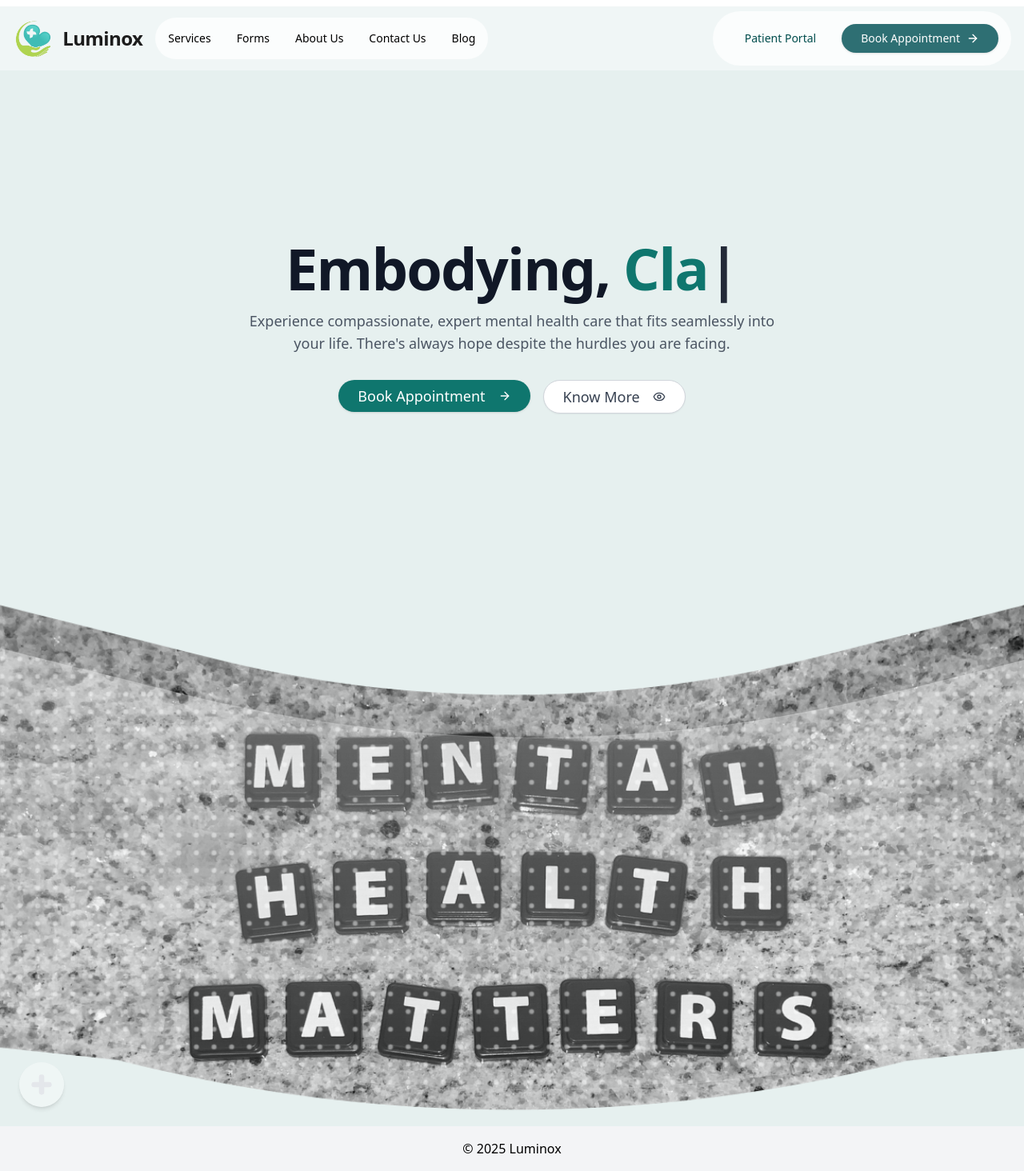
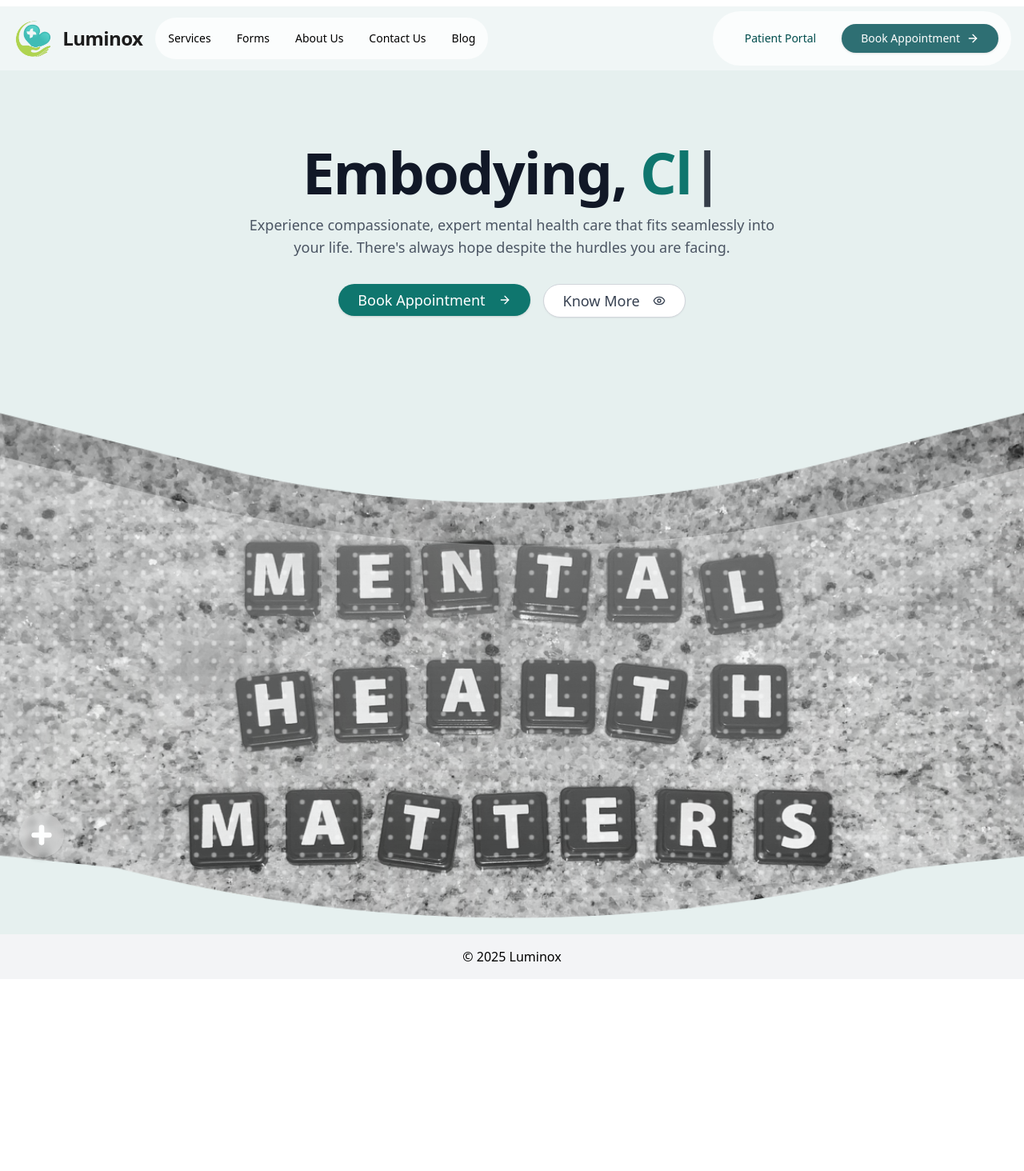
Before and after one commit to officialoptimusdev/luminox, a React (Vite) app: page / in a window 1280 px wide. Shown: the whole page at 80% size. After the commit the page ends 1224 px from the top, so only its background shows below. Built offline with nearby package versions, Linux system fonts and the light colour scheme.

Commit message:
feature: wrapped up Hero Fade Slider

```diff
--- a/src/components/FadeSlider/index.jsx
+++ b/src/components/FadeSlider/index.jsx
@@ -21,8 +21,8 @@ export default function FadeSlider({ images = [], duration = 4000 }) {
   }, [currentIndex, duration, images.length]);
 
   return (
-    <div className="relative h-[50vh] sm:h-[60vh] md:h-[75vh] lg:h-[85vh] overflow-hidden bg-[#e6f0ef]">
-      {/* Slides as background-image wrappers so overlay aligns exactly with crop */}
+    <div className="relative h-[20vh] sm:h-[60vh] md:h-[75vh] lg:h-[85vh] overflow-hidden">
+      {/* Slides */}
       {images.map((img, index) => (
         <div
           key={index}
@@ -33,12 +33,10 @@ export default function FadeSlider({ images = [], duration = 4000 }) {
           `}
           style={{
             backgroundImage: `url(${img})`,
-            // optionally add backgroundPosition if you need different focal points
             backgroundPosition: "center center",
           }}
         >
-          {/* Place overlay inside the same box so it hugs exactly */}
-          <GlassWaveOverlay className="pointer-events-auto" />
+          <GlassWaveOverlay className="pointer-events-none" />
         </div>
       ))}
     </div>
--- a/src/components/Hero/index.jsx
+++ b/src/components/Hero/index.jsx
@@ -3,8 +3,6 @@ import { Button } from "@/components/ui/button";
 import { ArrowRight, Eye } from "lucide-react";
 import FadeSlider from "../FadeSlider";
 import heroImages from "@/constants/heroImages";
-
-
 
 
 export default function Hero() {
@@ -42,7 +40,8 @@ export default function Hero() {
   }, [subIndex, index, backspace]);
 
   return (
-    <section className="w-full relative flex flex-col items-center justify-center text-center min-h-[80vh] bg-[#e6f0ef] px-4 sm:px-6 lg:px-8">
+    <>
+      <section className="w-full relative flex flex-col items-center justify-center text-center min-h-[50vh] bg-[#e6f0ef] px-4 sm:px-6 lg:px-8">
         {/* Heading */}
         <h1 className="text-4xl sm:text-5xl md:text-6xl lg:text-7xl font-extrabold tracking-tight text-gray-900 mb-4">
           Embodying,{" "}
@@ -71,7 +70,13 @@ export default function Hero() {
             Know More <Eye className="ml-2 w-5 h-5" />
           </Button>
         </div>
+      </section>
 
-    </section>
+      <div className="bg-[#e6f0ef]">
+        <FadeSlider images={heroImages} duration={5000} />
+      </div>
+
+    </>
+
   );
 }
--- a/src/pages/home/index.jsx
+++ b/src/pages/home/index.jsx
@@ -1,13 +1,11 @@
 
 import Hero from "@/components/Hero";
-import heroImages from "@/constants/heroImages";
-import FadeSlider from "@/components/FadeSlider";
+
 
 const Home = () => {
   return (
     <main className="w-full">
       <Hero />
-      <FadeSlider images={heroImages} duration={5000} />
     </main>
   );
 };
--- a/src/utils/GlassWaveOverlay.jsx
+++ b/src/utils/GlassWaveOverlay.jsx
@@ -52,8 +52,8 @@ export default function GlassWaveOverlay({
       </svg>
 
       {/* + Icon bottom-left (clickable) */}
-      <div className="absolute bottom-6 left-6 z-10 pointer-events-auto">
-        <div className="w-12 h-12 md:w-14 md:h-14 flex items-center justify-center rounded-full bg-white/40 backdrop-blur-sm text-gray-200 shadow-md">
+      <div className="absolute bottom-24 left-6 z-10 pointer-events-auto">
+        <div className="w-12 h-12 md:w-14 md:h-14 flex items-center justify-center rounded-full bg-white/20 backdrop-blur-sm text-white shadow-md">
           {icon}
         </div>
       </div>
```
Lines whose indentation alone changed are shown as unchanged.
